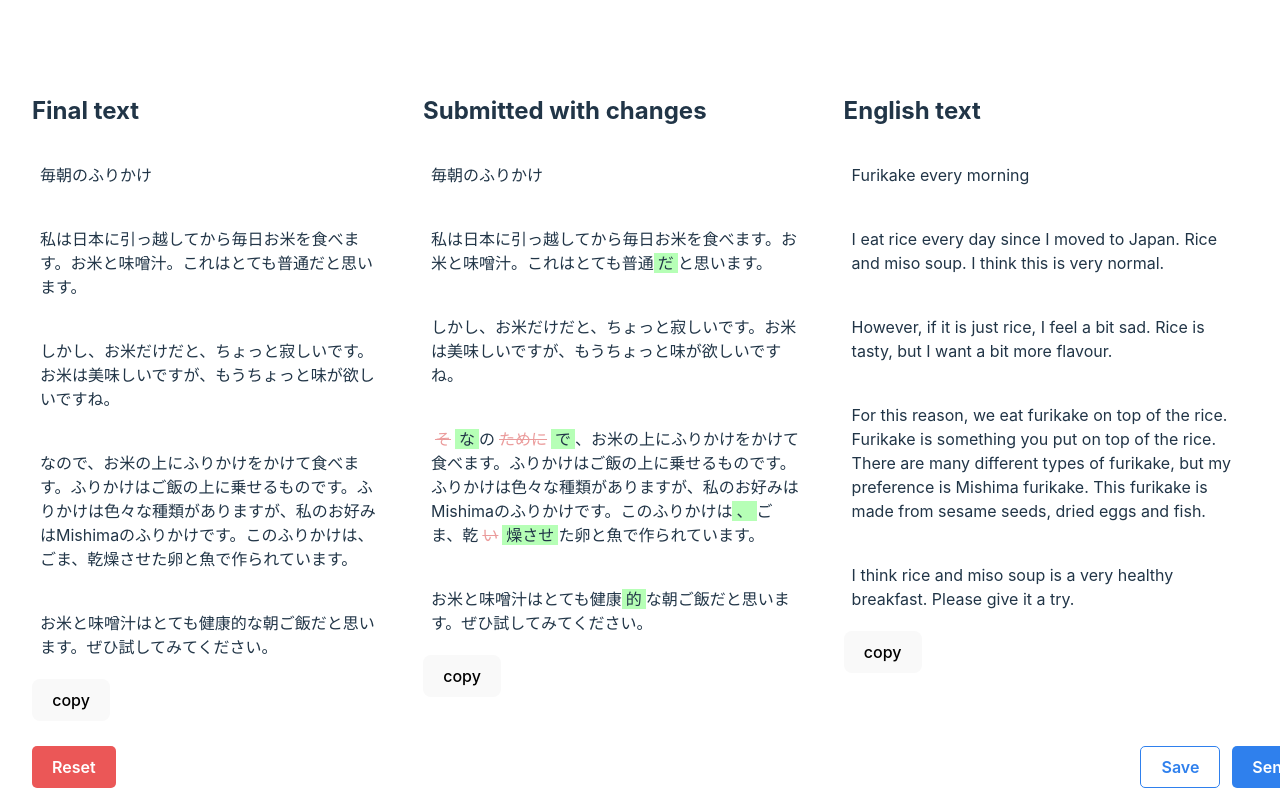
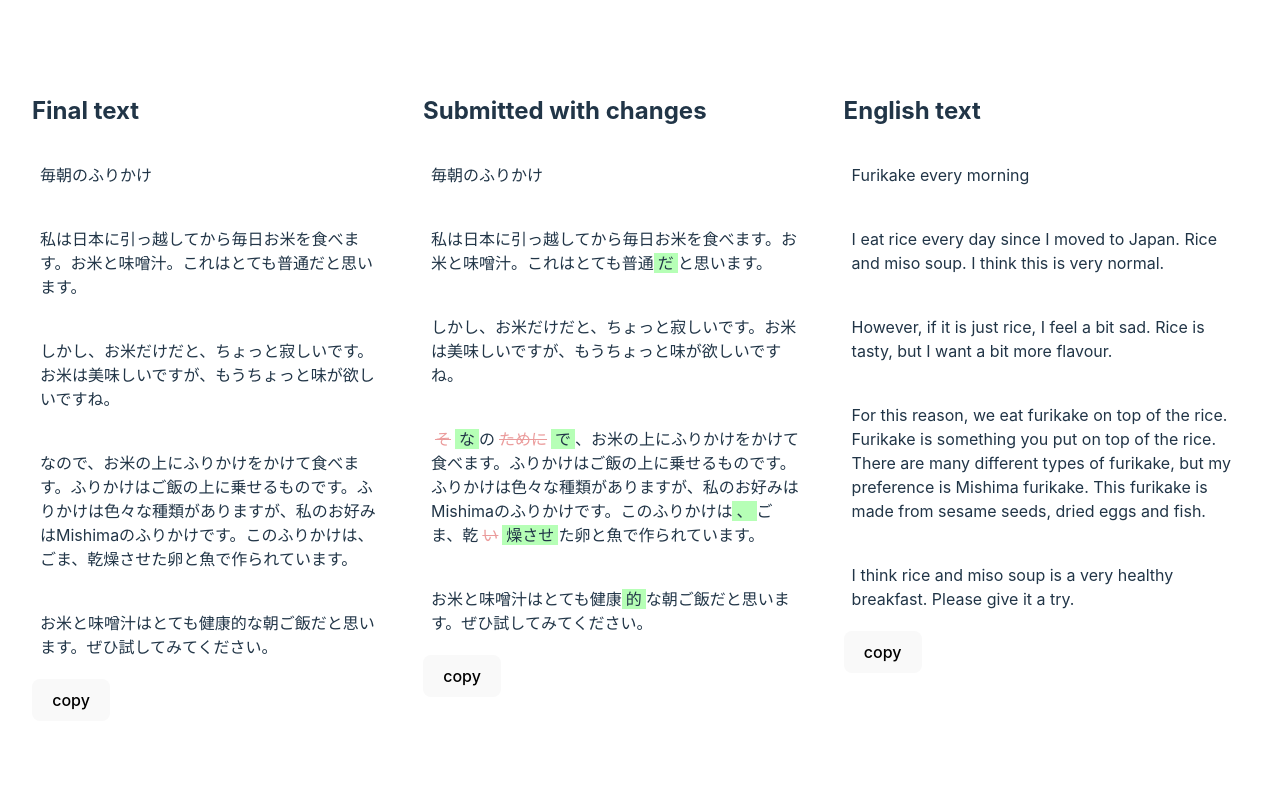
Before and after one commit to Greycastle/jwriter-proofing, a Vue app: page / in a window 1280 px wide. Built offline with nearby package versions, Linux system fonts and the light colour scheme.

Commit message:
Hidden footer for now

```diff
--- a/src/App.vue
+++ b/src/App.vue
@@ -90,7 +90,7 @@ function send() {
       <Text title="Submitted with changes" :text="proofed" :original="original" :selectedParagraph="selectedParagraph"></Text>
       <Text title="English text" :text="english" :selectedParagraph="selectedParagraph"></Text>
     </div>
-    <div class="footer">
+    <div class="footer" v-if="false">
       <div class="left-align">
         <AppButton type="destructive" @click="reset">Reset</AppButton>
       </div>
```
